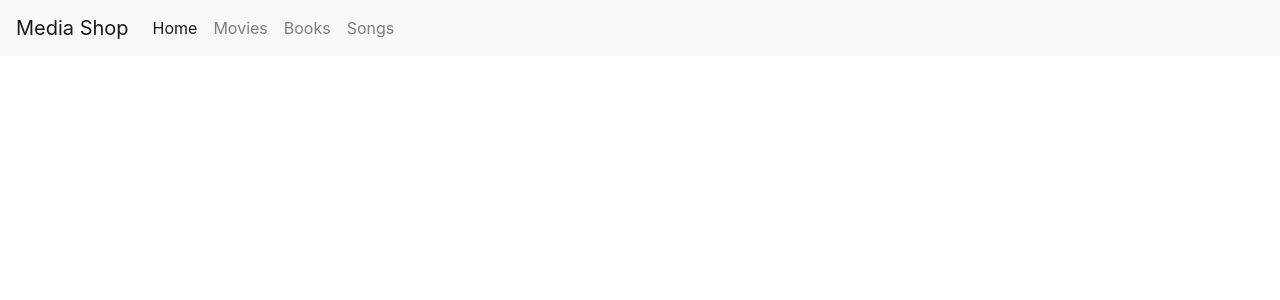
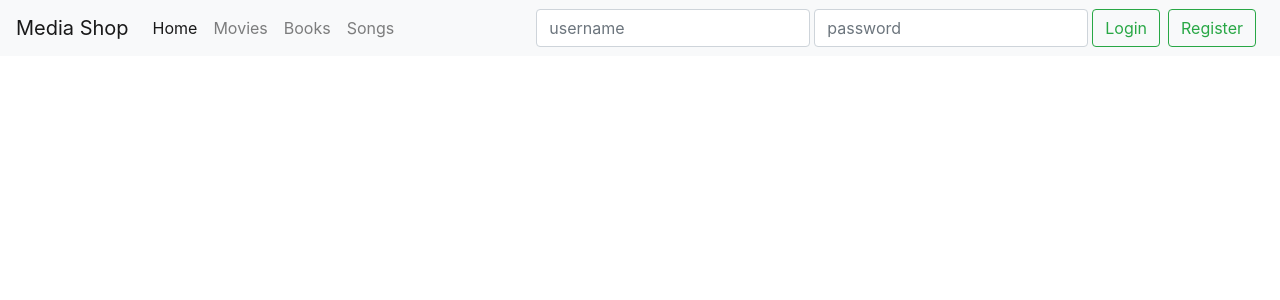
Before and after one commit to jakimcho/MediaShop, a React (Create React App) app: page / in a window 1280 px wide. Shown: the top 300 px of the page. Built offline with nearby package versions, Linux system fonts and the light colour scheme.

Commit message:
Added UI elements for login and register into nav bar

```diff
--- a/src/components/navigationBar.jsx
+++ b/src/components/navigationBar.jsx
@@ -40,6 +40,32 @@ const NavigationBar = () => {
             </a>
           </li>
         </ul>
+        <form className="form-inline my-2 my-lg-0">
+          <input
+            className="form-control mr-sm-1"
+            type="email"
+            placeholder="username"
+            aria-label="username"
+          />
+          <input
+            className="form-control mr-sm-1"
+            type="password"
+            placeholder="password"
+            aria-label="password"
+          />
+          <button
+            className="btn btn-outline-success my-2 my-sm-0"
+            type="submit"
+          >
+            Login
+          </button>
+        </form>
+        <a
+          className="btn btn-outline-success my-2 my-sm-0 m-2"
+          href="/register"
+        >
+          Register
+        </a>
       </div>
     </nav>
   );
```
